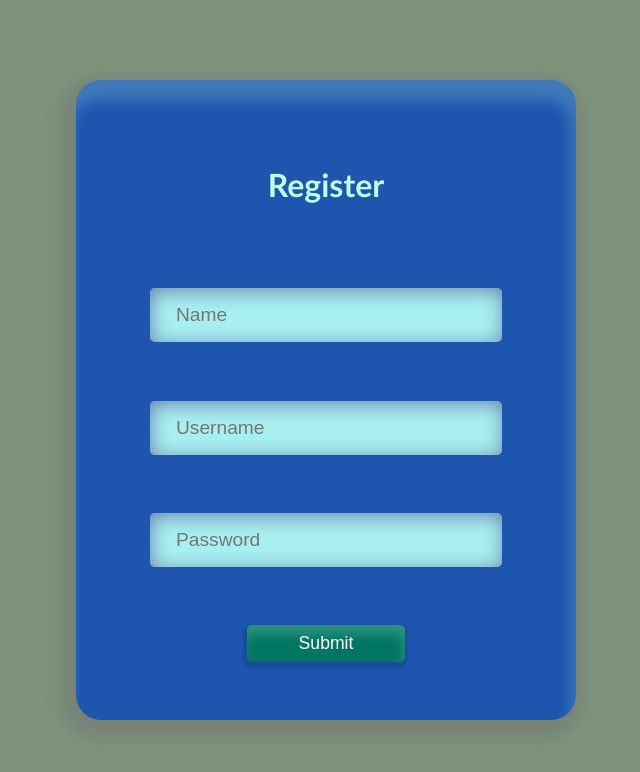
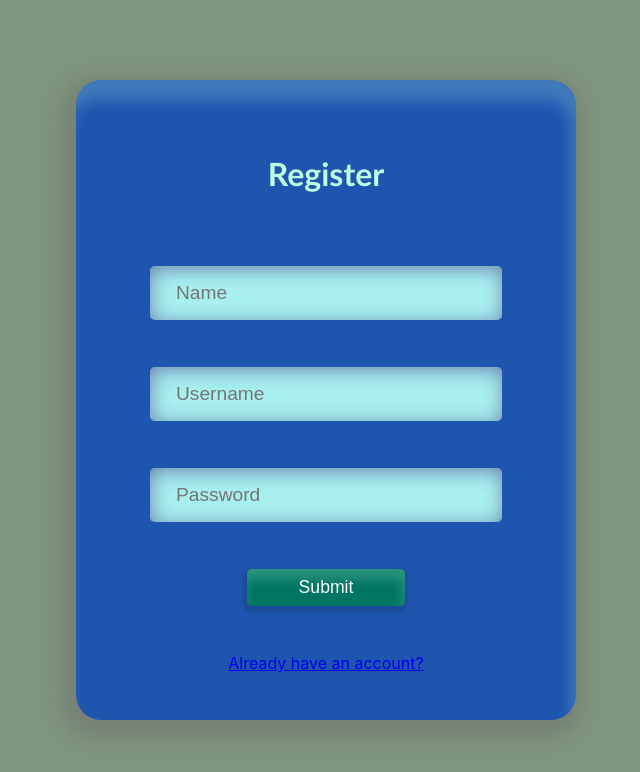
Before and after one commit to thinkful-ei-jaguar/Indecisio-client, a React (Create React App) app: page / in a window 1280 px wide. Shown: the top 772 px of the page, without its empty margins (314-954 px from the left). Built offline with nearby package versions, Linux system fonts and the light colour scheme; no server answers.

Commit message:
added redirect links to registration and login forms

```diff
--- a/src/App.js
+++ b/src/App.js
@@ -25,10 +25,12 @@
     <main className='App'>
       <Switch>
         <Route
+          exact
           path={'/'}
           component={RegistrationForm}
         />
         <Route
+          exact
           path={'/login'}
           component={LoginForm}
         />
--- a/src/components/LoginForm/LoginForm.js
+++ b/src/components/LoginForm/LoginForm.js
@@ -1,5 +1,5 @@
 import React, { Component } from 'react';
-//import { Link } from 'react-router-dom';
+import { Link } from 'react-router-dom';
 import ValidationError from '../ValidationError/ValidationError';
 //import AuthApiService from '../../services/auth-api-service';
 
@@ -19,6 +19,9 @@
                     <input className='login-form-password-input activity-form-text-input' name='password' placeholder='Password' type='text' required/>
                     {error && (<ValidationError message={error} />)}
                 <button className='button-primary' type='submit'>Submit</button>
+                <Link to='/' className='login-redirect-link'>
+                    Don't have an account yet?
+                </Link>
             </form>
             </section>
         )
--- a/src/components/RegistrationForm/RegistrationForm.js
+++ b/src/components/RegistrationForm/RegistrationForm.js
@@ -1,4 +1,5 @@
 import React, { Component } from 'react';
+import {Link} from 'react-router-dom';
 //import AuthApiService from '../services/auth-api-service';
 import ValidationError from '../ValidationError/ValidationError';
 
@@ -20,6 +21,9 @@
                     <label className='form-input-label' htmlFor='password'/>
                         <input className='registration-form-text-input activity-form-text-input' name='password' placeholder='Password' type='text' required/>
                     <button className='button-primary' type='submit'>Submit</button>
+                    <Link to='/login' className='register-redirect-link'>
+                        Already have an account?
+                    </Link>
                 </form>
             </section>
         )
```
